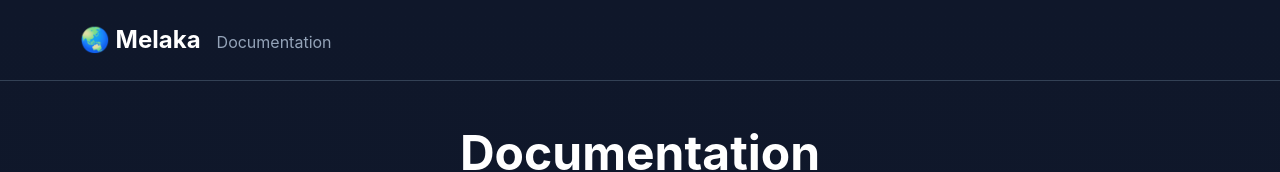
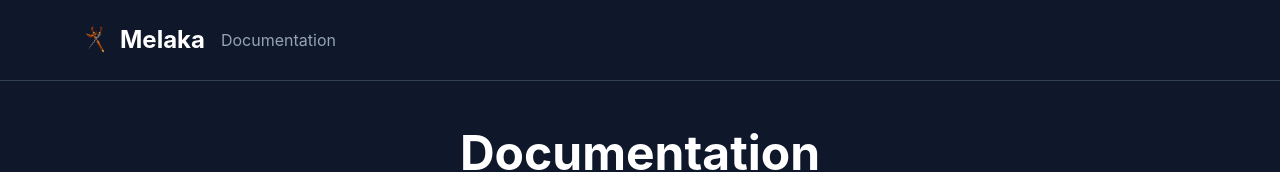
Before and after one commit to rizahassan/melaka, a Next.js app in the folder packages/dashboard/: page /docs in a window 1280 px wide. Shown: the top 172 px of the page. Built offline with nearby package versions, Linux system fonts and the light colour scheme; no server answers.

Commit message:
docs: Replace emoji with Melaka logo in docs header

```diff
--- a/packages/dashboard/src/app/docs/page.tsx
+++ b/packages/dashboard/src/app/docs/page.tsx
@@ -1,4 +1,5 @@
 import Link from 'next/link';
+import Image from 'next/image';
 
 export const metadata = {
   title: 'Documentation | Melaka',
@@ -10,9 +11,10 @@ export default function DocsPage() {
     <div className="min-h-screen bg-gradient-to-b from-slate-900 to-slate-800">
       {/* Header */}
       <div className="border-b border-slate-700">
-        <div className="max-w-6xl mx-auto px-4 py-6">
-          <Link href="/" className="text-2xl font-bold text-white">
-            🌏 Melaka
+        <div className="max-w-6xl mx-auto px-4 py-6 flex items-center">
+          <Link href="/" className="flex items-center gap-2">
+            <Image src="/icons/melaka.png" alt="Melaka" width={32} height={32} />
+            <span className="text-2xl font-bold text-white">Melaka</span>
           </Link>
           <span className="text-slate-400 ml-4">Documentation</span>
         </div>
```
